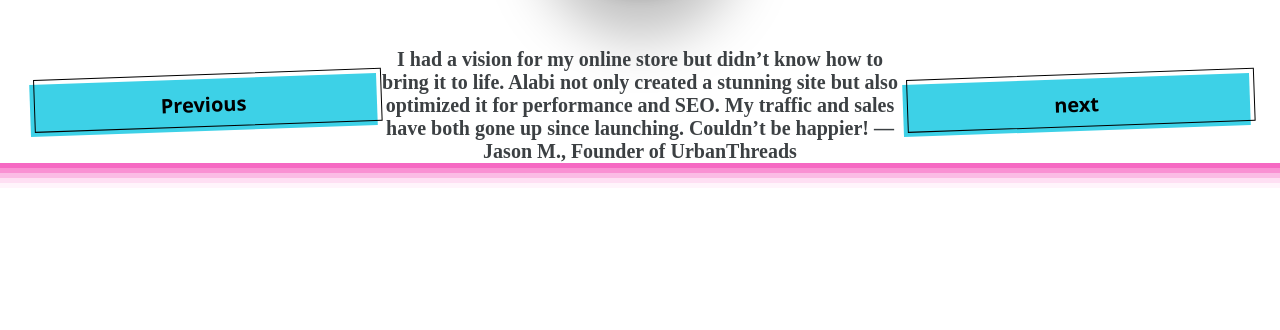
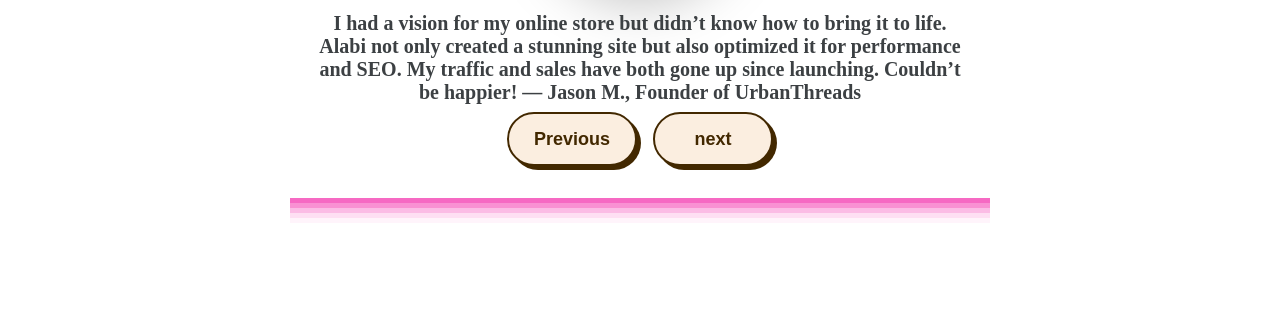
Before and after one commit to TimiMaliki/20-javaScript-Projects, a plain HTML site: page FrontEnd-portfolio/JavaScript/testimonials-js/index.html in a window 1280 px wide. Shown: the part 470-800 px from the top of the page. Drawn offline with Linux system fonts and the light colour scheme.

Commit message:
little design

```diff
--- a/FrontEnd-portfolio/JavaScript/testimonials-js/index.html
+++ b/FrontEnd-portfolio/JavaScript/testimonials-js/index.html
@@ -13,11 +13,11 @@
             <div class="image flex">
                 <img src="" alt="" class="img">
             </div>
+            <div class="text"><h5 class="lorem">
+            </h5>
+        </div>
             <div class="elements flex">
                 <button class="prev btn">Previous</button>
-                <div class="text"><h5 class="lorem">
-                </h5>
-                </div>
                 <button class="next btn">next</button>
             </div>
         </div>
--- a/FrontEnd-portfolio/JavaScript/testimonials-js/src/css/index.css
+++ b/FrontEnd-portfolio/JavaScript/testimonials-js/src/css/index.css
@@ -6,9 +6,8 @@
 body {
   width: 100%;
   height: 100vh;
-  display: flex;
-  justify-content: center;
-  align-items: center;
+   display: grid;
+   place-content: center;
 }
 .flex {
   display: flex;
@@ -16,6 +15,8 @@ body {
   align-items: center;
 }
 .container {
+  width: 700px;
+  height: 100%;
   box-shadow: rgba(240, 46, 170, 0.4) 0px 5px, rgba(240, 46, 170, 0.3) 0px 10px,
     rgba(240, 46, 170, 0.2) 0px 15px, rgba(240, 46, 170, 0.1) 0px 20px,
     rgba(240, 46, 170, 0.05) 0px 25px;
@@ -45,11 +46,7 @@ img {
     rgba(0, 0, 0, 0.17) 0px 12px 13px, rgba(0, 0, 0, 0.09) 0px -3px 5px;
 }
 .elements {
-  padding: 0px 30px;
-  display: flex;
-  justify-content: space-between;
-  align-items: center;
-  gap: 0rem;
+   gap: 1rem;
 }
 .text {
   text-align: center;
@@ -57,95 +54,49 @@ img {
 .lorem {
   font-size: 20px;
   color: #3c4043;
+  padding: 0px 20px;
 }
 
-.btn {
-  background-color: #3dd1e7;
-  border: 0 solid #e5e7eb;
-  box-sizing: border-box;
-  color: #000000;
-  display: flex;
-  font-family: ui-sans-serif, system-ui, -apple-system, system-ui, "Segoe UI",
-    Roboto, "Helvetica Neue", Arial, "Noto Sans", sans-serif,
-    "Apple Color Emoji", "Segoe UI Emoji", "Segoe UI Symbol", "Noto Color Emoji";
-  font-size: 1rem;
-  font-weight: 700;
-  justify-content: center;
-  line-height: 1.75rem;
-  padding: 0.75rem 1.65rem;
-  position: relative;
+.btn{
+  background-color: #fbeee0;
+  border: 2px solid #422800;
+  border-radius: 30px;
+  box-shadow: #422800 4px 4px 0 0;
+  color: #422800;
+  cursor: pointer;
+  display: inline-block;
+  font-weight: 600;
+  font-size: 18px;
+  padding: 0 18px;
+  margin-top: 0.5rem;
+  margin-bottom: 2rem;
+  line-height: 50px;
   text-align: center;
-  text-decoration: none #000000 solid;
-  text-decoration-thickness: auto;
-  width: 100%;
-  max-width: 460px;
-  position: relative;
-  cursor: pointer;
-  transform: rotate(-2deg);
+  text-decoration: none;
   user-select: none;
   -webkit-user-select: none;
   touch-action: manipulation;
 }
 
-.btn:focus {
-  outline: 0;
+.btn:hover {
+  background-color: #fff;
 }
 
-.btn:after {
-  content: "";
-  position: absolute;
-  border: 1px solid #000000;
-  bottom: 4px;
-  left: 4px;
-  width: calc(100% - 1px);
-  height: calc(100% - 1px);
-}
-
-.btn:hover:after {
-  bottom: 2px;
-  left: 2px;
+.btn:active {
+  box-shadow: #422800 2px 2px 0 0;
+  transform: translate(2px, 2px);
 }
 
 @media (min-width: 768px) {
-  .btn {
-    padding: 0.75rem 3rem;
-    font-size: 1.25rem;
+  .btn{
+    min-width: 120px;
+    padding: 0 25px;
   }
 }
 
-@media (max-width: 568px) {
-  .testimonial {
-    display: none;
-  }
-  .image {
-    width: 100%;
-    margin-bottom: 4rem;
-  }
-  img {
-    width: 150px;
-    height: 150px;
-  }
-  .text {
-    font-size: 18px;
-    width: 250px;
-  }
-  .btn {
-    width: 200px;
-    max-width: 75px;
+
+@media (max-width: 768px) {
+  .container{
+   width: 100%;
   }
 }
-
-@media (max-width: 468px) {
-  .testimonial {
-    display: none;
-  }
-
-  .text {
-    font-size: 15px;
-    width: 230px;
-  }
-  .btn {
-    width: 100%;
-    max-width: 75px;
-  }
-}
```
